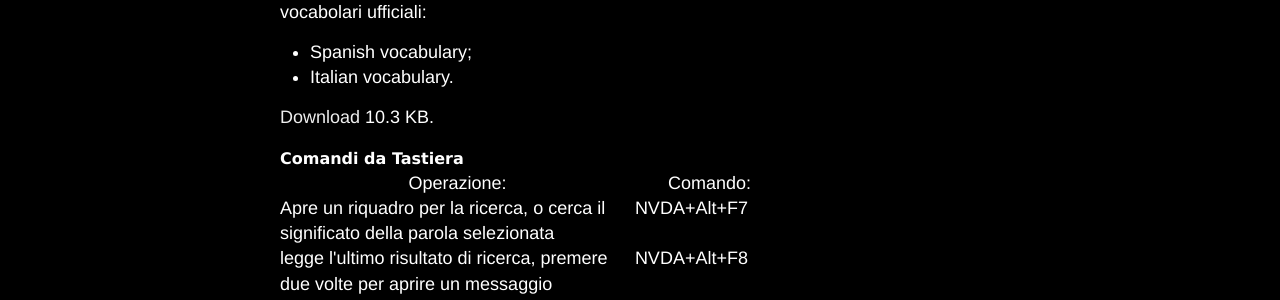
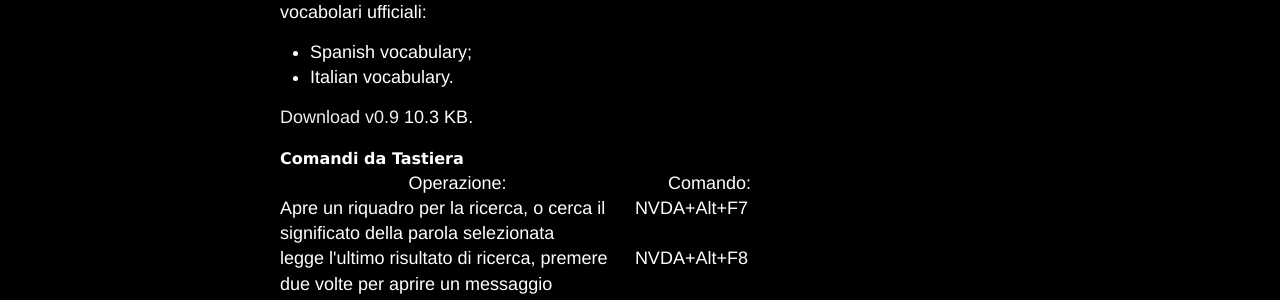
Before and after one commit to Christianlm/Christianlm.github.io, a Jekyll site: the page built from _posts/2020-1-28-qrVocabulary.md, in a window 1280 px wide. Shown: the part 1041-1341 px from the top of the page. Built offline with Jekyll 4.4.1, drawn with Linux system fonts in a browser that asks for light colours.

Commit message:
updated link dowunload download qrVocabulary

```diff
--- a/_posts/2020-1-28-qrVocabulary.md
+++ b/_posts/2020-1-28-qrVocabulary.md
@@ -33,7 +33,7 @@ I seguenti vocabolari sono distribuiti con la stessa licenza del componente aggi
 *	Spanish vocabulary;
 *	Italian vocabulary.
 
-[Download](https://github.com/Christianlm/quicklyReachVocabulary/releases/download/v0.8/qrvocabulary-0.8-dev.nvda-addon) 10.3 KB.
+[Download v0.9](https://github.com/Christianlm/quicklyReachVocabulary/releases/download/v0.9-dev/qrvocabulary-0.9-dev.nvda-addon) 10.3 KB.
 
 <div role="complementary">
 
@@ -56,6 +56,10 @@ Comandi da Tastiera</font></strong></td>
 <td>Comando da assegnare.</td>
 </tr></table></div>
 
+<audio autoplay="autoplay" preload="auto">
+<source src="https://Christianlm.github.io/sweep.wav" type="audio/wav" />
+</audio>
+
 ---
 
 Copyright 2017-2020 GNU General Public License.
```
Also changed, not shown: 1 other file.
